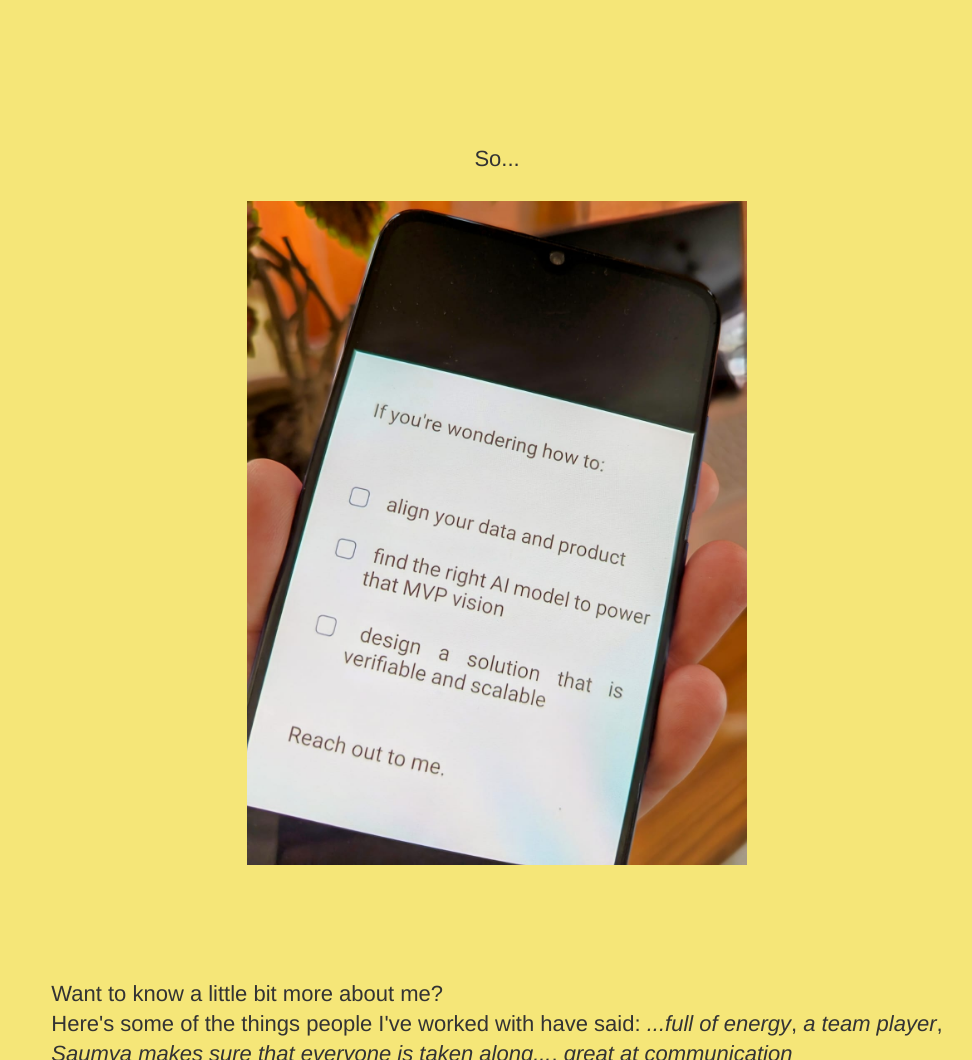
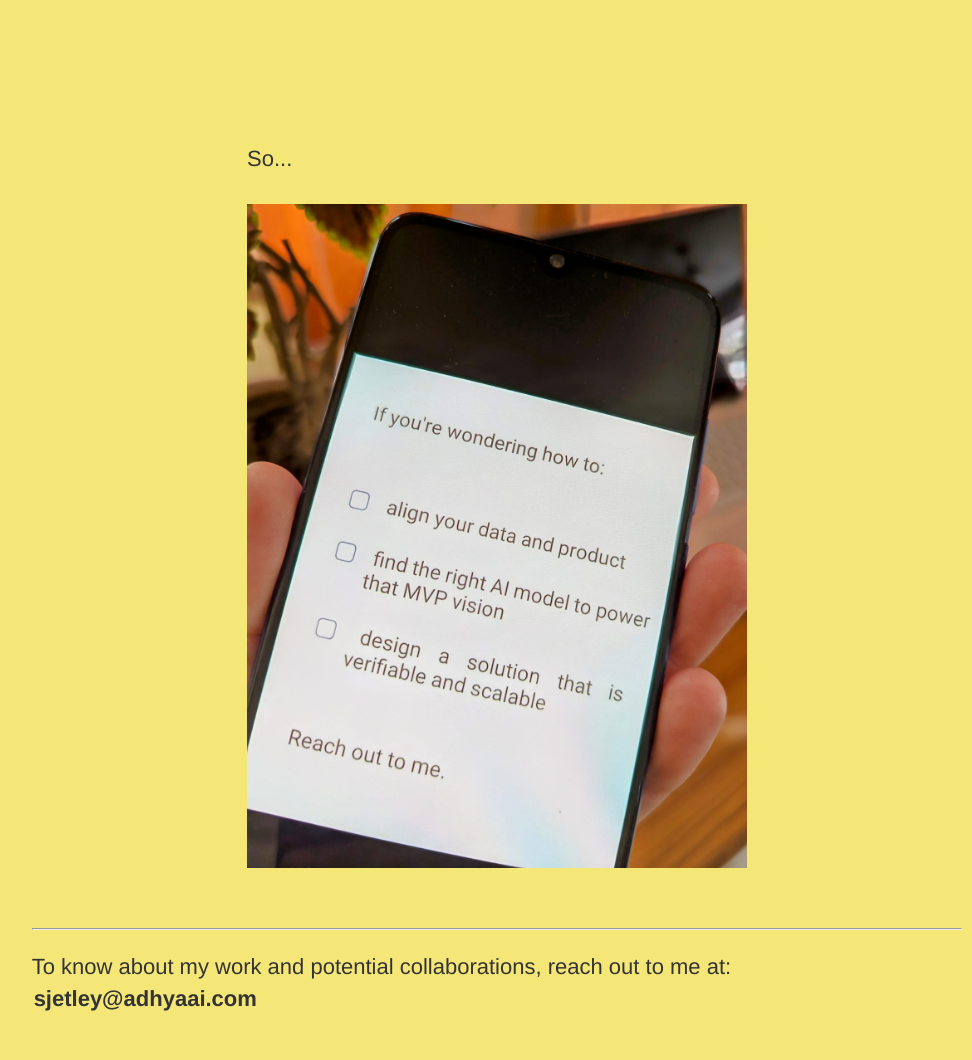
Before and after one commit to saumya-jetley/saumya-jetley.github.io, a plain HTML site: page index.html in a window 1280 px wide. Shown: the part 1740-2800 px from the top of the page, without its empty margins (143-1115 px from the left). Drawn offline with nearby package versions, Linux system fonts and the light colour scheme.

Commit message:
minor edits

```diff
--- a/index.html
+++ b/index.html
@@ -394,7 +394,7 @@
                 <a> [ from the union of <b>AI</b> with the <i>sanskrit</i> word
                     <img src="./images/text-1737546265310.png" style="width:6rem"> ]</a><br>
                 <p style="font-size: 1.2rem;">
-                tldr; With over 10 years of experience in <b>Research & Applied AI, ML, Computer Vision</b> my mission at AdhyaAI is simple:
+                With over 10 years of experience in <b>Research & Applied AI, ML, Computer Vision</b> my mission at AdhyaAI is simple:
                 <a>to help discover, design and build AI solutions that power new-age frontier systems.</a></p>
 
                 <!--
@@ -452,27 +452,25 @@
                 </div>
         </div>
 
-        <div>
-            <p> So...</p>
-            <br>
-        </div>
-
         <div class="image-container">
-                <img src="./images/main_page.jpeg" style="width: 25rem" alt="AI Technology Illustration">
+                <p> So...<br><br>
+                <img src="./images/main_page.jpeg" style="width: 25rem" alt="AI Technology Illustration"></p>
             </div>
 
-        <br><br><br><br>
+        <br><br>
 
+        <div>
+        <!--
         <p> Want to know a little bit more about me?<br>
             Here's some of the things people I've worked with have said:
             <i>...full of energy</i>, <i>a team player</i>, <br>
             <i>Saumya makes sure that everyone is taken along...</i>, <i>great at communication</i>
         </p>
-
-        <hr className="border-t-2 border-gray-300 mb-6" />
-        <p> <i>Join the list, give us a challenge; let's work together.<br>
-            Reach out to me at:<span class="mustard-box"><a><b>sjetley@adhyaai.com</b></a></span></i></p>
-
+        <br><br>
+        -->
+            <hr className="border-t-2 border-gray-300 mb-6" />
+            <p> To know about my work and potential collaborations, reach out to me at:<span class="mustard-box"><a><b>sjetley@adhyaai.com</b></a></span></p>
+        </div>
 
 
         <br><br><br><br>
```
